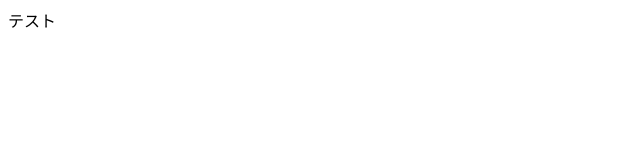
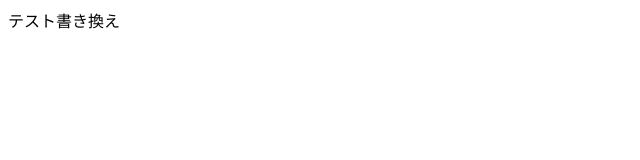
Before and after one commit to miki231205173/test, a plain HTML site: page index.html in a window 1280 px wide. Shown: the full height of the page, 0-640 px from the left. Drawn offline with Linux system fonts and the light colour scheme.

Commit message:
Update index.html

```diff
--- a/index.html
+++ b/index.html
@@ -5,6 +5,6 @@
     <title>タイトル</title>
   </head>
   <body>
-    テスト
+    テスト書き換え
   </body>
 </html>
```
